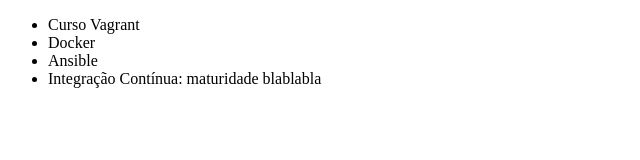
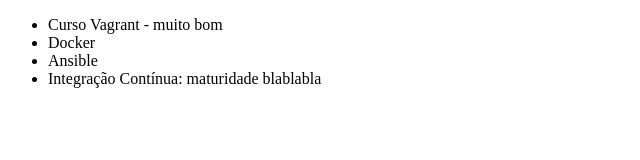
Before and after one commit to Ana-Neuber/alura-git-e-github, a plain HTML site: page index.html in a window 1280 px wide. Shown: the full height of the page, 0-640 px from the left. Drawn offline with Linux system fonts and the light colour scheme.

Commit message:
fix: course name

```diff
--- a/index.html
+++ b/index.html
@@ -6,7 +6,7 @@
 </head>
 <body>
     <ul>
-        <li>Curso Vagrant</li>
+        <li>Curso Vagrant - muito bom</li>
         <li>Docker</li>
         <li>Ansible</li>
         <li>Integração Contínua: maturidade blablabla</li>
```
